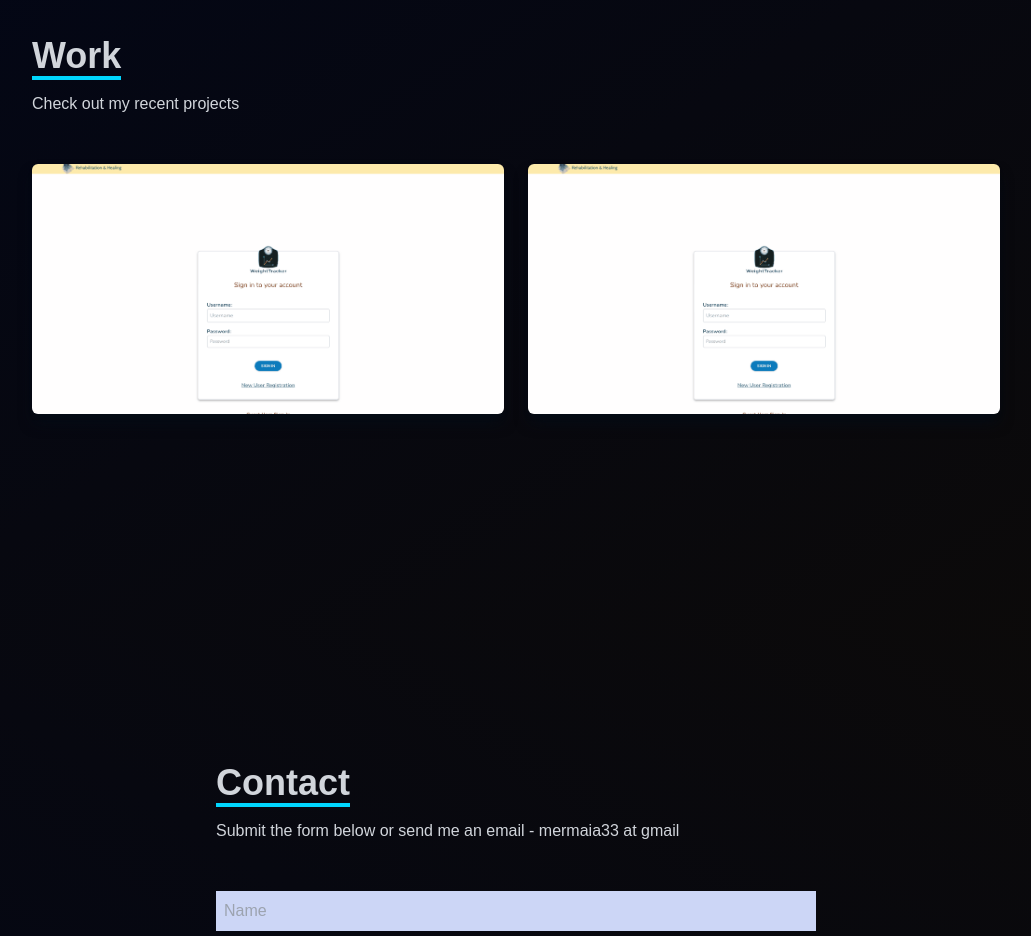
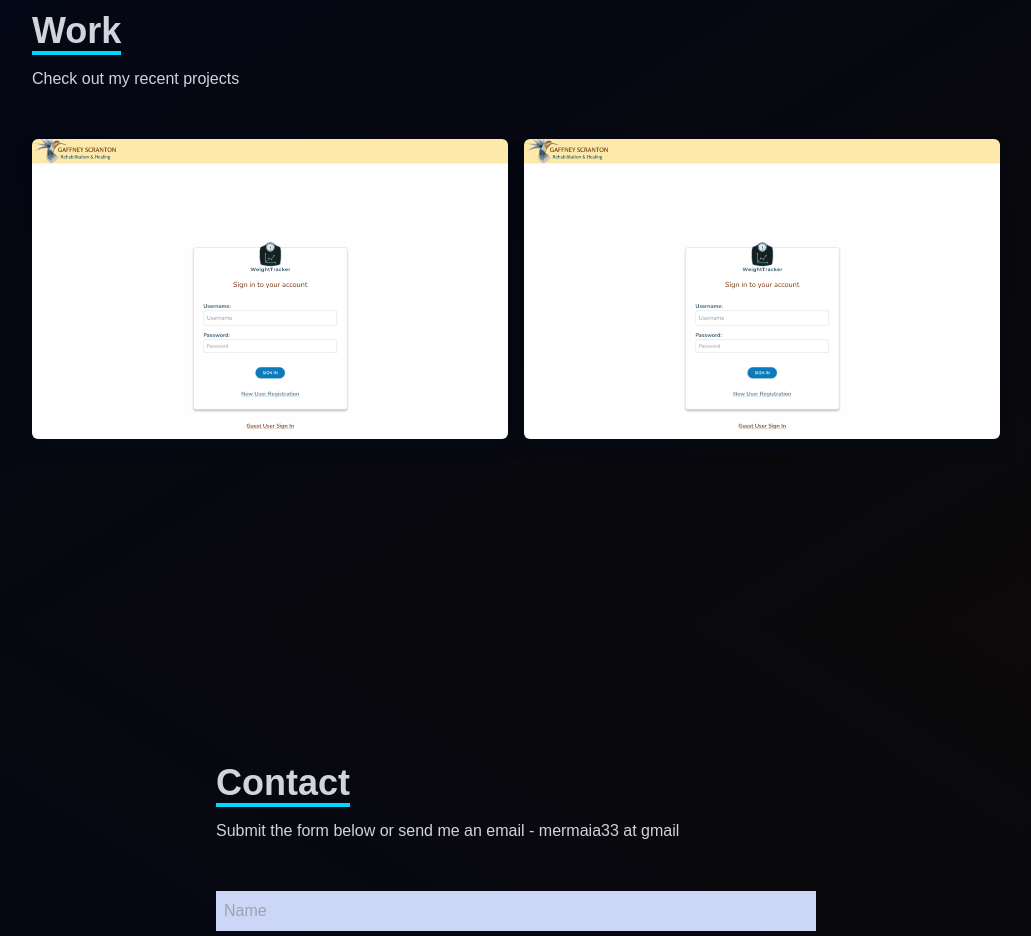
Before and after one commit to mvdutta/Portfolio, a React (Vite) app: page / in a window 1280 px wide. Shown: the part 2660-3596 px from the top of the page, without its empty margins (124-1155 px from the left). Built offline with nearby package versions, Linux system fonts and the light colour scheme; a web font is replaced by a local one.

Commit message:
added media queries for project cards in work.jsx

```diff
--- a/src/components/Work.jsx
+++ b/src/components/Work.jsx
@@ -22,7 +22,7 @@ const Work = () => {
           <p className="py-4">Check out my recent projects</p>
         </div>
         {/* Container */}
-        <div className="grid sm:grid-cols-2  gap-6">
+        <div className="grid sm:grid-cols-2 gap-4">
           {/* Grid Item */}
           <div
             style={{ backgroundImage: `url(${project1})` }}
--- a/src/index.css
+++ b/src/index.css
@@ -17,7 +17,7 @@
   .content-div {
     background-repeat: no-repeat;
     background-size: cover;
-    background-position: center;
+    background-position:center;
     height: 250px;
   }
 
@@ -28,3 +28,9 @@
     hsla(242, 74%, 61%, 0.8)
   )!important
 }
+
+@media only screen and (min-width:500px) {
+  .content-div {
+    height: 300px;
+  }
+}
```
Also changed, not shown: src/assets/wt4.png (added).
